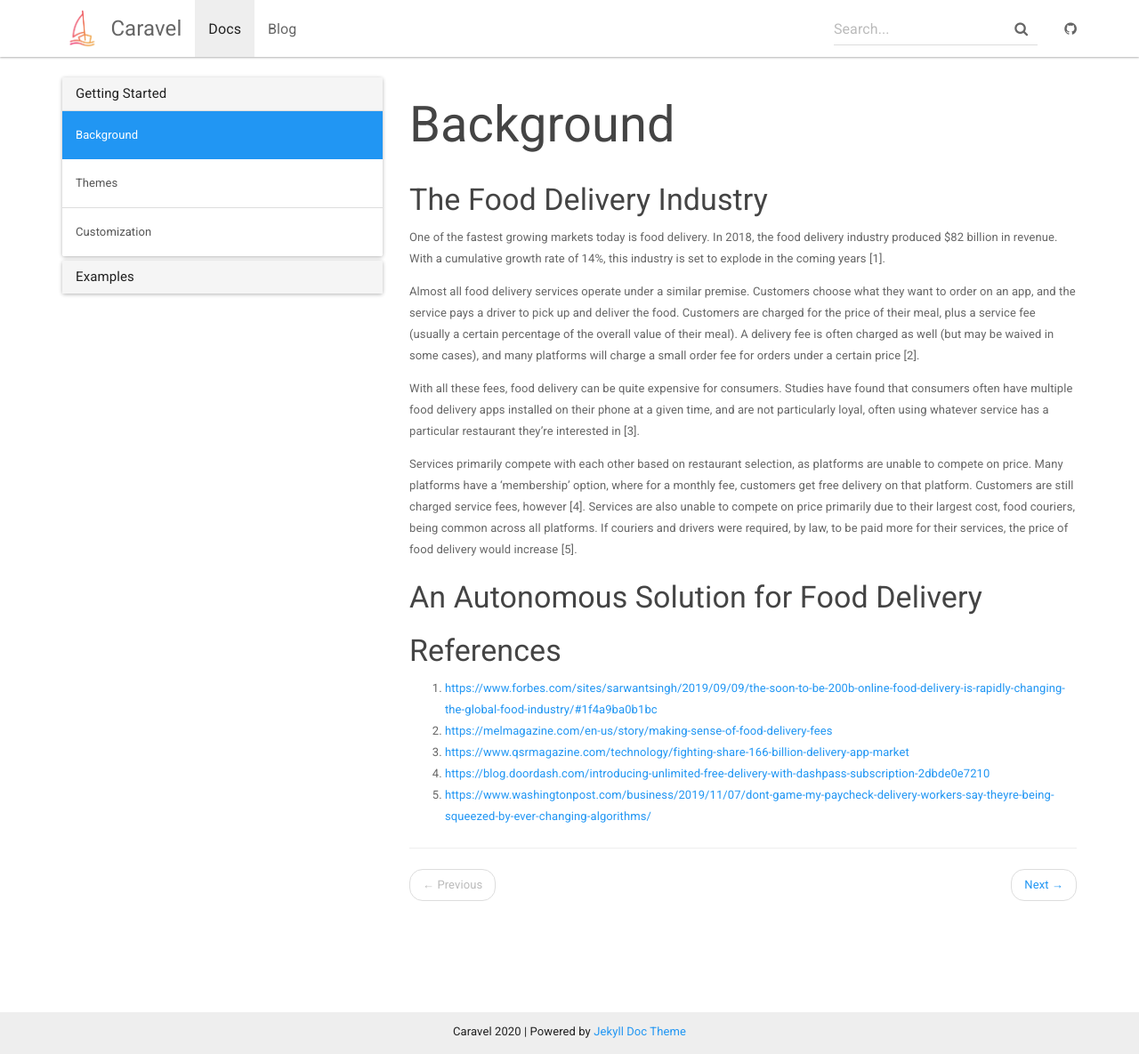
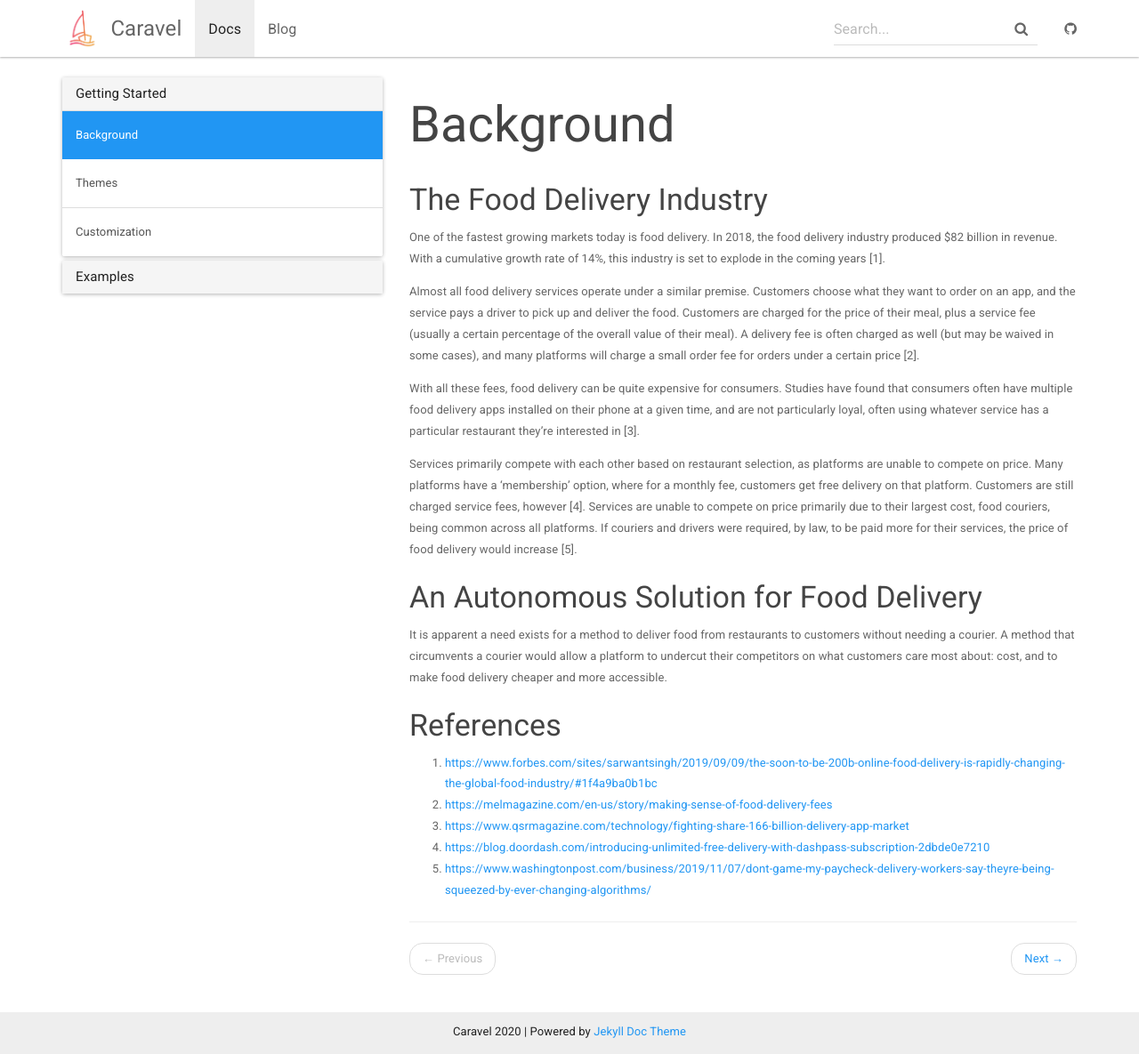
Before and after one commit to gocaravel/gocaravel-site, a Jekyll site: the page built from _docs/index.md, in a window 1280 px wide and 1185 px high. Shown: the whole window at 89% size. Built offline with Jekyll 4.4.1, drawn with Linux system fonts in a browser that asks for light colours.

Commit message:
Update docs index

```diff
--- a/_docs/index.md
+++ b/_docs/index.md
@@ -27,12 +27,17 @@ Services primarily compete with each other based on restaurant selection, as
 platforms are unable to compete on price. Many platforms have a 'membership'
 option, where for a monthly fee, customers get free delivery on that platform.
 Customers are still charged service fees, however [4]. Services are
-also unable to compete on price primarily due to their largest cost, food
+unable to compete on price primarily due to their largest cost, food
 couriers, being common across all platforms. If couriers and drivers were
 required, by law, to be paid more for their services, the price of food
 delivery would increase [5].
 
 ### An Autonomous Solution for Food Delivery
+
+It is apparent a need exists for a method to deliver food from restaurants to
+customers without needing a courier. A method that circumvents a courier would
+allow a platform to undercut their competitors on what customers care most
+about: cost, and to make food delivery cheaper and more accessible.
 
 ### References
 
```
